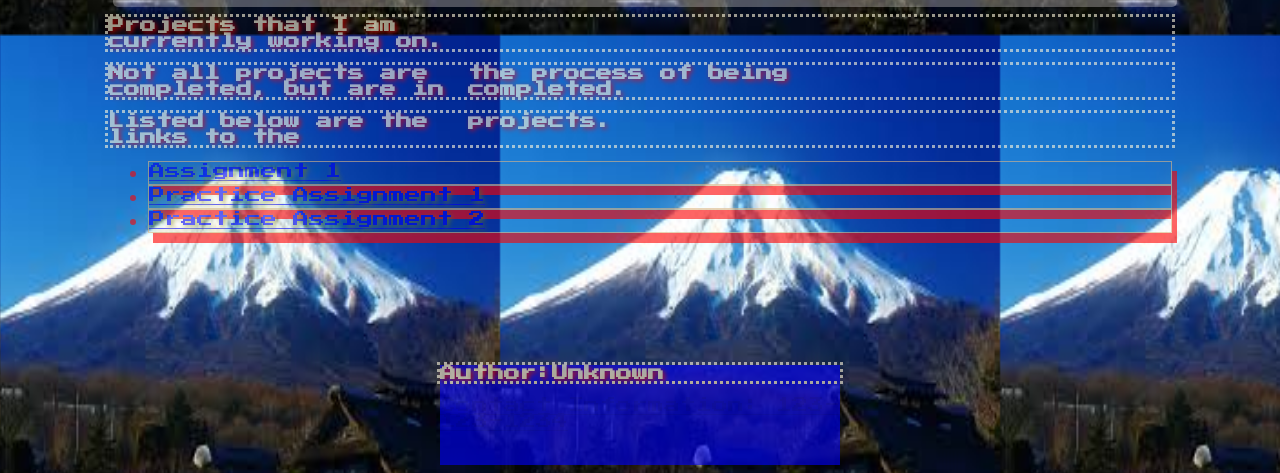
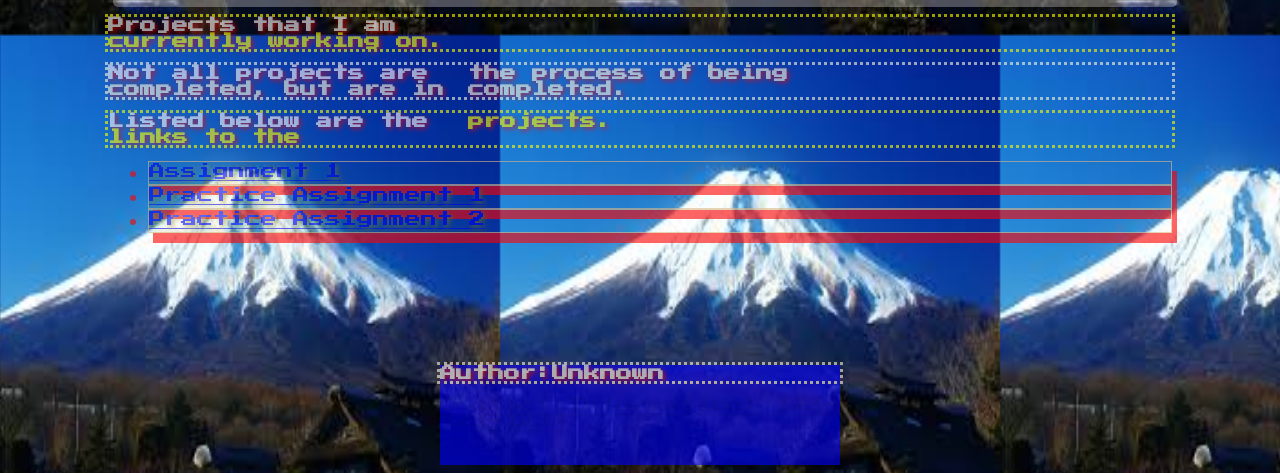
Before and after one commit to HTMLProgram/Portfolio-, a plain HTML site: page index.html in a window 1280 px wide. Shown: the part 465-938 px from the top of the page. Drawn offline with Linux system fonts and the light colour scheme.

Commit message:
Update stylesheet.css

```diff
--- a/styles/stylesheet.css
+++ b/styles/stylesheet.css
@@ -1,16 +1,6 @@
-* {
-  font-family: 'Press Start 2P', cursive;
-}
-
-h1 { font-family: 'Press Start 2P', cursive;
-}
-
-p { font-family: 'Press Start 2P', cursive;
-}
-
-
 p {
 column-count: 3;
+
 }
 
 
@@ -18,6 +8,8 @@ body {
 background-image: url("mt.jpg");
 background-size: 500px 500px;
 opacity: 0.6;
+transition: 2s;
+transition-timing-function: ease-in-out;
 }
 
  img {
@@ -38,7 +30,13 @@ img {
      filter: drop-shadow(8px 8px 10px gray);
      filter: sepia(500%);
      box-shadow: 10px 10px;
+     transition: 4s;
+     transition-duration: 2s;
    }
+
+   p:nth-child(even) {color: yellow; }
+
+   p:first-line {color: snow; }
 
 header {
   padding-top: 100px;
```
